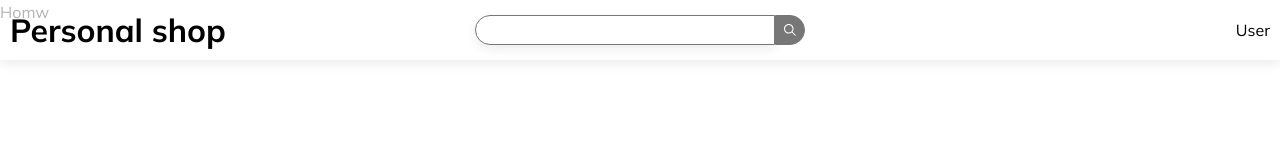
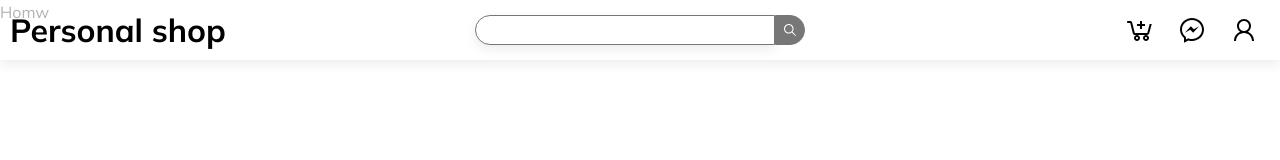
Before and after one commit to Dawid-Femin/e-commerce, a React (Vite) app in the folder client/: page / in a window 1280 px wide. Shown: the top 160 px of the page. Built offline with nearby package versions, Linux system fonts and the light colour scheme.

Commit message:
Improved Navigation

```diff
--- a/client/src/components/Navigation/Navigation.tsx
+++ b/client/src/components/Navigation/Navigation.tsx
@@ -1,23 +1,33 @@
+import useMobile from "../../hooks/useMobile.tsx";
+import { InputSearch } from "../InputSearch/InputSearch.tsx";
+import { Box } from "@mui/material";
+import { MdMenu } from "react-icons/md";
+import { LiaCartPlusSolid } from "react-icons/lia";
+import { LiaFacebookMessenger } from "react-icons/lia";
+import { LiaUser } from "react-icons/lia";
 import classes from "./navigation.module.scss";
-import useMobile from "../../hooks/useMobile.tsx";
-import { MdMenu } from "react-icons/md";
-import { InputSearch } from "../InputSearch/InputSearch.tsx";
 
 export const Navigation = () => {
   const isMobile = useMobile();
   return (
-    <div className={classes.root}>
-      <div className={classes.continer}>
-        <div className={classes.logo}>Personal shop</div>
+    <Box component="div" className={classes.root}>
+      <Box component="div" className={classes.continer}>
+        <Box component="div" className={classes.logo}>
+          Personal shop
+        </Box>
         <InputSearch />
         {isMobile ? (
-          <div className={classes.hamburger}>
+          <Box component="div" className={classes.hamburger}>
             <MdMenu />
-          </div>
+          </Box>
         ) : (
-          <div className={classes.user}>User</div>
+          <Box component="div" className={classes.user}>
+            <LiaCartPlusSolid />
+            <LiaFacebookMessenger />
+            <LiaUser />
+          </Box>
         )}
-      </div>
-    </div>
+      </Box>
+    </Box>
   );
 };
--- a/client/src/components/Navigation/navigation.module.scss
+++ b/client/src/components/Navigation/navigation.module.scss
@@ -1,5 +1,6 @@
 .root {
   position: fixed;
+  z-index: 1;
   top: 0;
   left: 0;
   width: 100%;
@@ -42,6 +43,11 @@
   justify-content: end;
   align-items: center;
   min-width: 240px;
+  font-size: 32px;
+
+  svg {
+    margin: 0 10px;
+  }
 }
 
 .hamburger {
```
